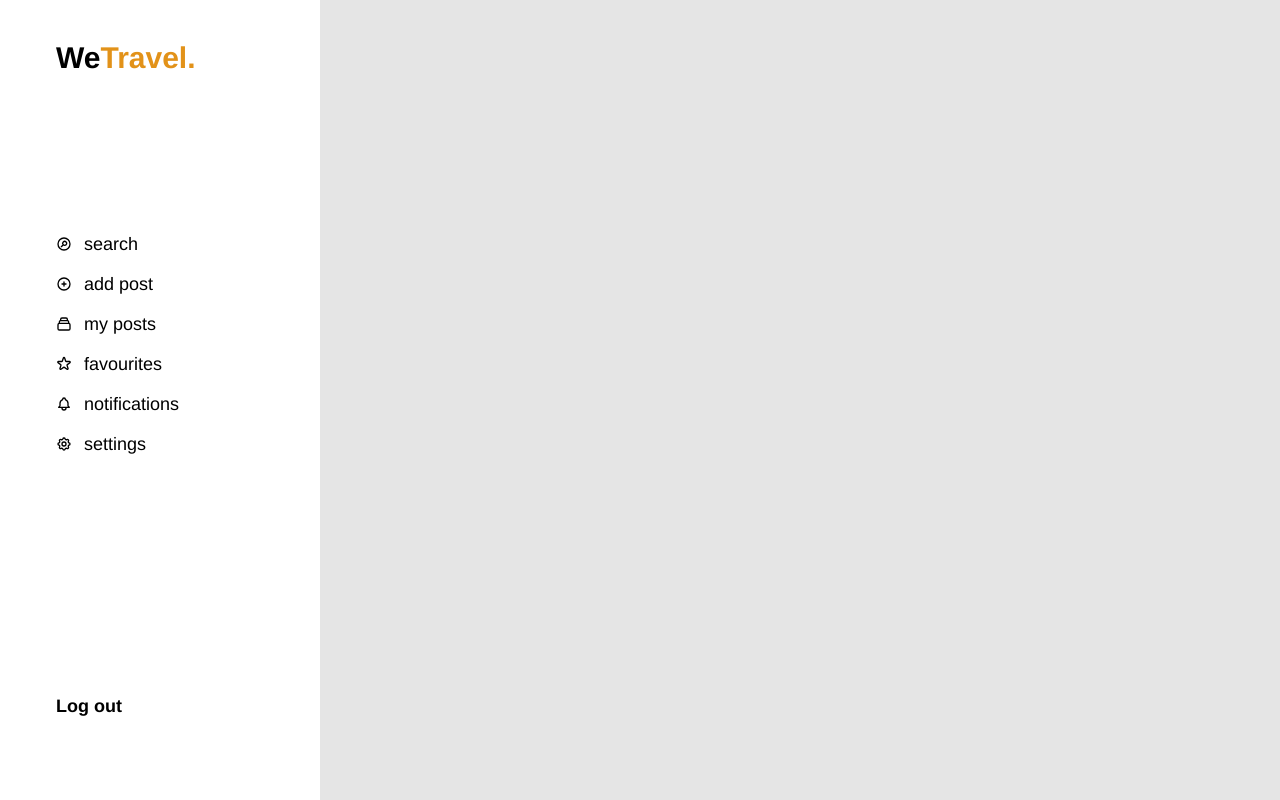
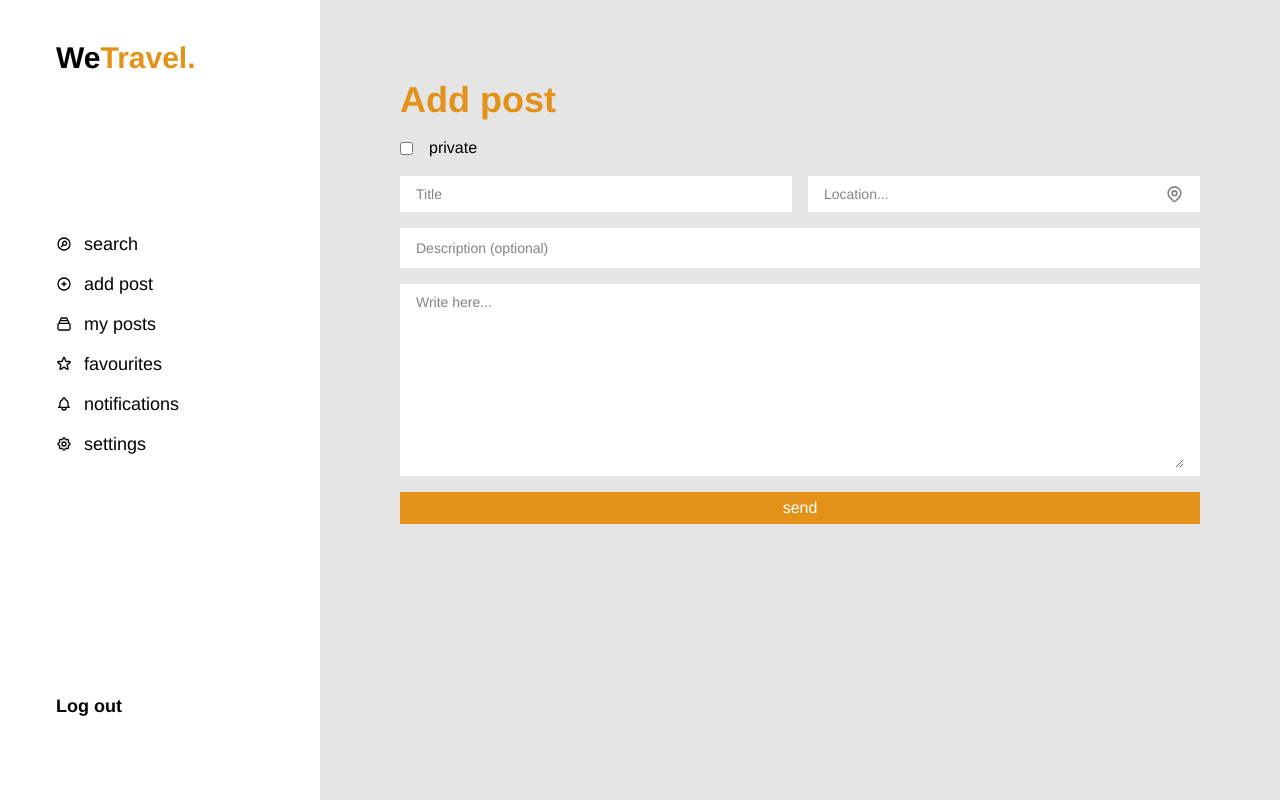
Before and after one commit to Laszlo199/TravelBlog-FrontEnd, a Vue app: page /add-post in a window 1280 px wide. Built offline with nearby package versions, Linux system fonts and the light colour scheme.

Commit message:
post, read

```diff
--- a/package.json
+++ b/package.json
@@ -10,6 +10,7 @@
   },
   "dependencies": {
     "@heroicons/vue": "^1.0.6",
+    "axios": "^0.27.2",
     "pinia": "^2.0.13",
     "vue": "^3.2.33",
     "vue-router": "^4.0.14"
--- a/src/App.vue
+++ b/src/App.vue
@@ -1,7 +1,10 @@
 <script setup lang="ts">
 import SideMenu from "@/components/SideMenu.vue";
 import {useRouter} from "vue-router";
+import {provide} from "vue";
+import {PostService} from "@/services/PostService";
 const myRouter: any = useRouter();
+provide("postService", new PostService());
 
 </script>
 
--- /dev/null
+++ b/src/Dtos/get.post.dto.ts
@@ -0,0 +1,13 @@
+export interface GetPostDto {
+    username: string;
+    title: string;
+    description: string;
+    text: string;
+    isPrivate: boolean;
+    location: string;
+    date: Date;
+    likes: number;
+    dislikes: number;
+    comments: any[];
+
+}
--- a/src/components/Post.vue
+++ b/src/components/Post.vue
@@ -7,7 +7,15 @@
         <LocationMarkerIcon class="w-4 h-4 stroke-primary-grey stroke-2" />
         <p class="text-sm text-primary-grey font-medium">{{ location }}</p>
       </div>
-      <p class="text-sm text-primary-grey font-medium">{{ date }}</p>
+      <p class="text-sm text-primary-grey font-medium whitespace-nowrap">{{ date }}</p>
+
+      <div v-if="viewType=='MYPOSTS'" class="w-full flex flex-row justify-between">
+        <p class="text-sm text-primary-orange">{{ isPrivate ? 'private' : 'public' }}</p>
+        <div class="flex flex-row space-x-2">
+          <PencilAltIcon @click="editPost()" class="w-6 h-6 stroke-primary-grey stroke-2 cursor-pointer hover:stroke-black" />
+          <TrashIcon @click="deletePost()" class="w-6 h-6 stroke-primary-grey stroke-2 cursor-pointer hover:stroke-black" />
+        </div>
+      </div>
     </div>
 
     <!--CONTENT-->
@@ -15,7 +23,8 @@
       <div class="w-2/8 h-full bg-primary-orange">img</div>
       <div class="w-5/8 flex flex-col space-y-2 ml-2">
         <h2 class="text-black text-xl font-bold">{{ header }}</h2>
-        <p class="text-base text-black post-text-wrap">{{ text }}</p>
+        <p v-if="description.length>0" class="text-base text-black">{{ description }}</p>
+        <p v-if="description.length<200" class="text-base text-black post-text-wrap">{{ text }}</p>
         <p class="text-base text-medium text-primary-orange font-medium cursor-pointer">Read more</p>
       </div>
     </div>
@@ -60,7 +69,7 @@
       </div>
     </div>
 
-    <!--COMMENTS-->
+    <!--COMMENTS TODO implement actual comments-->
     <Comment/>
     <Comment/>
   </div>
@@ -68,17 +77,29 @@
 </template>
 
 <script setup lang="ts">
-import {LocationMarkerIcon, HeartIcon, AnnotationIcon, ThumbDownIcon, ThumbUpIcon} from "@heroicons/vue/outline";
+import {LocationMarkerIcon, HeartIcon, AnnotationIcon, ThumbDownIcon, ThumbUpIcon, TrashIcon, PencilAltIcon} from "@heroicons/vue/outline";
 import Comment from "@/components/Comment.vue";
-import {computed, ref} from "vue";
+import {computed, ref, toRefs} from "vue";
+import type {GetPostDto} from "@/Dtos/get.post.dto";
 
-const username = 'johny334';
-const location = 'Rome, Italy';
-const date = '20/03/2020';
-const header = 'Best donuts ever';
-const text = 'Sed ut perspiciatis unde omnis iste natus error sit voluptatem accusantium doloremque laudantium, totam rem aperiam, eaque ipsa quae ab illo inventore veritatis et quasi architecto beatae vitae dicta sunt explicabo. Nemo enim ipsam voluptatem quia voluptas sit aspernatur aut odit aut fugit, sed quia consequuntur magni dolores eos qui ratione voluptate'
-const likes = 12;
-const dislikes = 3;
+
+const props = defineProps<{
+  thePost:GetPostDto
+  viewType:string
+}>();
+
+const username = ref(props.thePost.username);
+const location = ref(props.thePost.location);
+const date = ref(props.thePost.date);
+const isPrivate = ref(props.thePost.isPrivate);
+const header = ref(props.thePost.title);
+const description = ref(props.thePost.description);
+const text = ref(props.thePost.text);
+const likes = ref(props.thePost.likes);
+const dislikes = ref(props.thePost.dislikes);
+
+//depending on the view type (my posts / search posts) we get different elements in post component
+const viewType = ref(props.viewType);
 
 const newComment = ref("");
 const isCommentPanelOpen = ref(false);
@@ -91,6 +112,14 @@ function submitComment() {
   //TODO implement create comment
 }
 
+function editPost() {
+  //TODO implement edit post
+}
+
+function deletePost() {
+  //TODO implement delete posts
+}
+
 </script>
 
 <style scoped>
@@ -99,7 +128,7 @@ function submitComment() {
   overflow: hidden;
   text-overflow: ellipsis;
   display: -webkit-box;
-  -webkit-line-clamp: 3; /* number of lines to show */
+  -webkit-line-clamp: 2; /* number of lines to show */
   -webkit-box-orient: vertical;
 }
 </style>
--- a/src/components/SideMenu.vue
+++ b/src/components/SideMenu.vue
@@ -18,12 +18,16 @@
 
       <div class="flex flex-row items-center hover:cursor-pointer hover:text-primary-grey">
         <PlusCircleIcon class="w-4 h-4"/>
-        <p class="ml-3">add post</p>
+        <RouterLink to="/add-post">
+          <p class="ml-3">add post</p>
+        </RouterLink>
       </div>
 
       <div class="flex flex-row items-center hover:cursor-pointer hover:text-primary-grey">
         <CollectionIcon class="w-4 h-4"/>
-        <p class="ml-3">my posts</p>
+        <RouterLink to="/my-posts">
+          <p class="ml-3">my posts</p>
+        </RouterLink>
       </div>
 
       <div class="flex flex-row items-center hover:cursor-pointer hover:text-primary-grey">
--- a/src/router/index.ts
+++ b/src/router/index.ts
@@ -7,6 +7,16 @@ const router = createRouter({
       path: '/search',
       name: 'search',
       component: () => import('../views/SearchView.vue')
+    },
+    {
+      path: '/add-post',
+      name: 'add-post',
+      component: () => import('../views/AddPostView.vue')
+    },
+    {
+      path: '/my-posts',
+      name: 'my-posts',
+      component: () => import('../views/MyPostsView.vue')
     }
   ]
 })
--- /dev/null
+++ b/src/services/PostService.ts
@@ -0,0 +1,21 @@
+import axios from "axios";
+import type {CreatePostDto} from "@/Dtos/create.post.dto";
+
+export class PostService {
+    http = axios.create({
+        baseURL: "http://localhost:3001",
+        headers: {
+            "content-type": "application/json",
+        },
+    });
+
+    getAllPosts(id: string) {
+        return this.http.get("/posts/userId/"+id);
+    }
+
+    async createPost(post: CreatePostDto): Promise<any> {
+        const result = await this.http.post<any>("/posts", post);
+        return result.data;
+    }
+
+}
--- /dev/null
+++ b/src/views/AddPostView.vue
@@ -0,0 +1,99 @@
+<template>
+  <div class="flex flex-col h-screen w-800 mx-auto">
+    <h1 class="text-4xl text-primary-orange font-bold mt-20 mb-4">Add post</h1>
+
+    <!--PRIVATE / PUBLIC -->
+    <div class="flex flex-row items-center mb-4 space-x-4">
+      <input
+        type="checkbox"
+        class="checked:bg-primary-orange"
+        v-model="isPrivate"
+        :disabled="isCreated"/>
+      <p>private</p>
+    </div>
+
+    <!--INPUTS -->
+    <div class="flex flex-row space-x-4 mb-4">
+      <div class="w-1/2 py-2 px-4 bg-white flex flex-row items-center justify-between">
+        <input
+          class="w-full placeholder:text-primary-grey text-black text-sm font-medium w-full focus:outline-none"
+          placeholder="Title"
+          v-model="title"
+          :disabled="isCreated"/>
+      </div>
+
+      <div class="w-1/2 py-2 px-4 bg-white flex flex-row items-center justify-between">
+        <input
+          class="placeholder:text-primary-grey text-black text-sm w-full font-medium focus:outline-none"
+          placeholder="Location..."
+          v-model="location"/>
+        <LocationMarkerIcon class="w-5 h-5 stroke-primary-grey" />
+      </div>
+    </div>
+
+    <div class="w-full mb-4 py-2 px-4 bg-white">
+      <input
+        class="placeholder:text-primary-grey text-black text-sm w-full focus:outline-none"
+        placeholder="Description (optional)"
+        v-model="description"
+        :disabled="isCreated"/>
+    </div>
+
+    <div class="w-full h-48 mb-4 py-2 px-4 bg-white">
+      <textarea
+        class="placeholder:text-primary-grey text-black text-sm w-full h-full focus:outline-none"
+        placeholder="Write here..."
+        v-model="text"
+        :disabled="isCreated"></textarea>
+    </div>
+
+    <button
+      @click="submitPost()"
+      :disabled="isCreated"
+      class="bg-primary-orange text-white py-1 px-2 text-base mb-4">
+      send
+    </button>
+
+    <div
+      v-if="isCreated"
+      class="text-lg text-primary-orange font-medium w-full text-center"
+    >
+      Your post has been created!
+    </div>
+  </div>
+</template>
+
+<script setup lang="ts">
+import { LocationMarkerIcon } from "@heroicons/vue/outline";
+import { inject, ref } from "vue";
+import { PostService } from "@/services/PostService";
+
+const postService = inject<PostService>("postService");
+const userId = "626ed3f991384128af52ad1b"; //TODO get actual user id when login implemented
+
+const title = ref("");
+const description = ref("");
+const text = ref("");
+const isPrivate = ref(false);
+const location = ref("");
+
+const isCreated = ref(false);
+
+function submitPost() {
+  if (title.value.length > 2 && text.value.length > 2 && location.value.length > 2) {
+    postService
+      ?.createPost({
+        userId: userId,
+        title: title.value,
+        description: description.value,
+        text: text.value,
+        isPrivate: isPrivate.value,
+        location: location.value,
+        date: new Date(),
+      })
+      .then(() => (isCreated.value = true));
+  }
+}
+</script>
+
+<style scoped></style>
--- /dev/null
+++ b/src/views/MyPostsView.vue
@@ -0,0 +1,48 @@
+<template>
+  <div class="flex flex-col h-screen w-800 mx-auto">
+
+    <div class="flex flex-row justify-between items-center mt-20 mb-4">
+
+      <h1 class="text-4xl text-primary-orange font-bold">My posts</h1>
+
+      <div class="flex flex-row space-x-4">
+        <SearchIcon class="w-5 h-5"/>
+        <SortAscendingIcon class="w-5 h-5"/>
+      </div>
+    </div>
+
+    <div class="mt-8 flex flex-col space-y-6 overflow-scroll">
+      <div v-for="post in posts">
+        <Post :the-post="post" :view-type="'MYPOSTS'" />
+      </div>
+
+    </div>
+  </div>
+</template>
+
+<script setup lang="ts">
+import {SearchIcon, SortAscendingIcon} from "@heroicons/vue/outline";
+import Post from "@/components/Post.vue";
+import {PostService} from "@/services/PostService";
+import {computed, inject, ref} from "vue";
+
+const postService = inject<PostService>("postService");
+const userId = "626ed3f991384128af52ad1b"; //TODO get actual user id when login implemented
+
+const posts = ref([]);
+const searchInput = ref('');
+
+postService?.getAllPosts(userId)
+    .then((result) => {posts.value = result.data; console.log(posts.value);})
+    .catch((error)=>console.log("error: "+error))
+
+const filteredPosts = computed(()=> {
+  return posts.value.filter(post => post.title.toLowerCase().includes(searchInput.value.toLowerCase())
+      || post.description.toLowerCase().includes(searchInput.value.toLowerCase()));
+});
+
+</script>
+
+<style scoped>
+
+</style>
--- a/src/views/SearchView.vue
+++ b/src/views/SearchView.vue
@@ -1,5 +1,5 @@
 <template>
-  <div class="flex flex-col h-screen w-800 mx-auto justify-center">
+  <div class="flex flex-col h-screen w-800 mx-auto">
     <h1 class="text-4xl text-primary-orange font-bold mt-20 mb-4">Search</h1>
 
     <div class="flex flex-row space-x-8">
@@ -17,9 +17,9 @@
     </div>
 
     <div class="mt-8 flex flex-col space-y-6 overflow-scroll">
-      <Post />
-      <Post />
-      <Post />
+      <!--TODO CHANGE FOR ACTUAL SEARCH RESULTS-->
+      <Post :the-post="testPost" :view-type="SEARCHPOSTS"/>
+      <Post :the-post="testPost" :view-type="SEARCHPOSTS"/>
     </div>
   </div>
 
@@ -28,6 +28,20 @@
 <script setup lang="ts">
 import {SearchIcon, LocationMarkerIcon} from "@heroicons/vue/outline";
 import Post from "@/components/Post.vue";
+import type {GetPostDto} from "@/Dtos/get.post.dto";
+
+const testPost: GetPostDto = {
+  username: 'string',
+  title: 'string',
+  description: 'string',
+  text: 'string',
+  isPrivate: false,
+  location: 'string',
+  date: Date.now(),
+  likes: 12,
+  dislikes: 2,
+  comments: []
+}
 
 </script>
 
```
Also changed, not shown: src/Dtos/create.post.dto.ts (added, +9 -0 lines), 1 other file (tests, documents, lock files or other folders).
